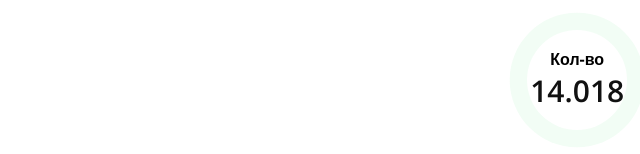
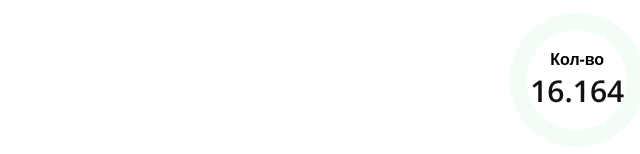
Before and after one commit to genady-solomykin/greatstars, a plain HTML site: page index.html in a window 1280 px wide. Shown: the part 646-800 px from the top of the page, 640-1280 px from the left. Drawn offline with nearby package versions, Linux system fonts and the light colour scheme; a web font is replaced by a local one.

Commit message:
Update index.html

```diff
--- a/index.html
+++ b/index.html
@@ -29,7 +29,7 @@
 	<div class="counter">
 		<div class="counter-wrapper">
 			<strong>Кол-во</strong>
-			<span>14.018</span>
+			<span>16.164</span>
 		</div>
 	</div>
 
```
